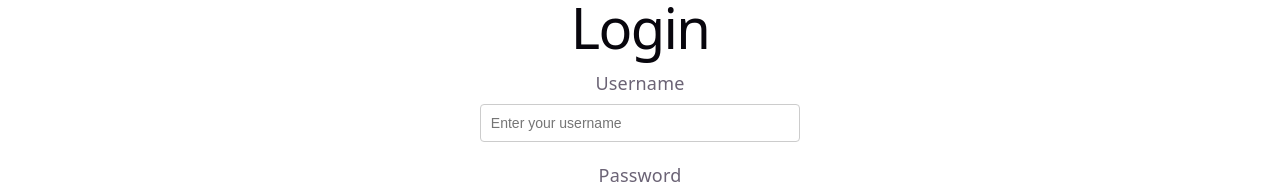
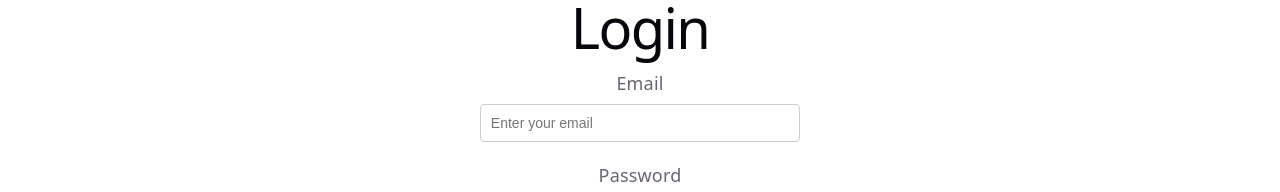
Before and after one commit to SamuelLeavitt/large_project, a React (Vite) app in the folder client/: page /login in a window 1280 px wide. Shown: the part 220-412 px from the top of the page. Built offline with nearby package versions, Linux system fonts and the light colour scheme.

Commit message:
refactored Login component to handle  inputs, improve error handling, and manage loading state

```diff
--- a/client/src/pages/Login.tsx
+++ b/client/src/pages/Login.tsx
@@ -1,3 +1,4 @@
+import { useState } from "react";
 import { useNavigate } from "react-router-dom";
 import Button from "../components/Button";
 
@@ -7,10 +8,39 @@ interface LoginProps {
 
 const Login = ({ setIsLoggedIn }: LoginProps) => {
     const navigate = useNavigate();
+    const [email, setEmail] = useState("");
+    const [password, setPassword] = useState("");
+    const [loading, setLoading] = useState(false);
+    const [error, setError] = useState<string | null>(null);
 
-    const handleLogin = () => {
-        setIsLoggedIn(true);
-        navigate('/');
+    const handleLogin = async () => {
+        setError(null);
+        if (!email || !password) {
+            setError("Email and password are required.");
+            return;
+        }
+        setLoading(true);
+        try {
+            const res = await fetch("/api/auth/login", {
+                method: "POST",
+                headers: { "Content-Type": "application/json" },
+                body: JSON.stringify({ email, password }),
+            });
+            const data = await res.json();
+            if (!res.ok) {
+                setError(data?.error || data?.message || "Login failed");
+                setLoading(false);
+                return;
+            }
+
+            if (data.token) localStorage.setItem("token", data.token);
+            setIsLoggedIn(true);
+            navigate('/');
+        } catch (err) {
+            setError("Network error during login.");
+        } finally {
+            setLoading(false);
+        }
     }
 
     const handleRegister = () => {
@@ -22,13 +52,15 @@ const Login = ({ setIsLoggedIn }: LoginProps) => {
             <h1 style={{ textAlign: 'center', marginBottom: '30px' }}>Login</h1>
 
             <div style={{ marginBottom: '20px' }}>
-                <label htmlFor="username" style={{ display: 'block', marginBottom: '8px', fontWeight: '500' }}>
-                    Username
+                <label htmlFor="email" style={{ display: 'block', marginBottom: '8px', fontWeight: '500' }}>
+                    Email
                 </label>
                 <input
-                    id="username"
-                    type="text"
-                    placeholder="Enter your username"
+                    id="email"
+                    type="email"
+                    value={email}
+                    onChange={(e) => setEmail(e.target.value)}
+                    placeholder="Enter your email"
                     style={{
                         width: '100%',
                         padding: '10px',
@@ -47,6 +79,8 @@ const Login = ({ setIsLoggedIn }: LoginProps) => {
                 <input
                     id="password"
                     type="password"
+                    value={password}
+                    onChange={(e) => setPassword(e.target.value)}
                     placeholder="Enter your password"
                     style={{
                         width: '100%',
@@ -59,8 +93,9 @@ const Login = ({ setIsLoggedIn }: LoginProps) => {
                 />
             </div>
 
+            {error && <div style={{ color: 'red', marginBottom: '12px' }}>{error}</div>}
             <div style={{ marginBottom: '20px' }}>
-                <Button label="Login" variant="primary" onClick={handleLogin} />
+                <Button label={loading ? "Logging in..." : "Login"} variant="primary" onClick={handleLogin} disabled={loading} />
             </div>
 
             <div style={{ textAlign: 'center' }}>
```
